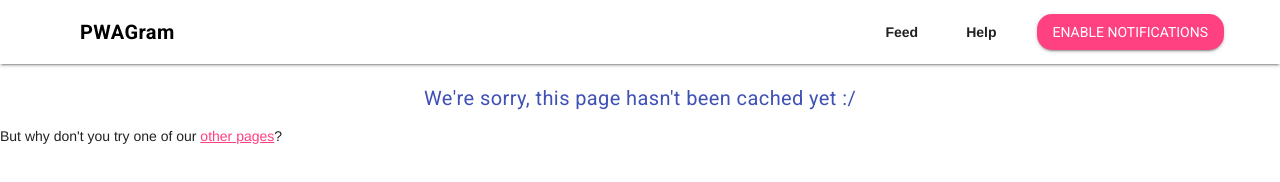
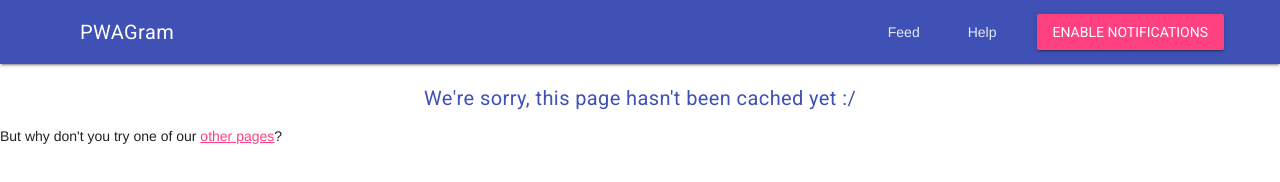
Before and after one commit to HannClement/BlessFit, a website: page idb-08--finished/public/offline.html in a window 1280 px wide. Drawn offline with nearby package versions, Linux system fonts and the light colour scheme.

Commit message:
Minor changed

```diff
--- a/idb-08--finished/public/src/css/app.css
+++ b/idb-08--finished/public/src/css/app.css
@@ -5,32 +5,3 @@
 .drawer-option {
   padding: 16px;
 }
-
-.logo {
-  width: 48px;
-  height: auto;
-}
-
-.mdl-layout-title {
-  margin-right: 10px;
-  color: black;
-  font-weight: bolder;
-}
-
-.mdl-layout__header {
-  background-color: #fff;
-}
-
-.material-icons {
-  color: #000 !important;
-}
-
-.mdl-navigation__link {
-  color: #000 !important;
-  font-weight: 600;
-}
-
-.mdl-button {
-  border-radius: 15px;
-  stroke: #000;
-}
```
Also changed, not shown: idb-08--finished/public/index.html (+3 -17 lines), idb-08--finished/public/src/css/design.css (+5 -3 lines).
